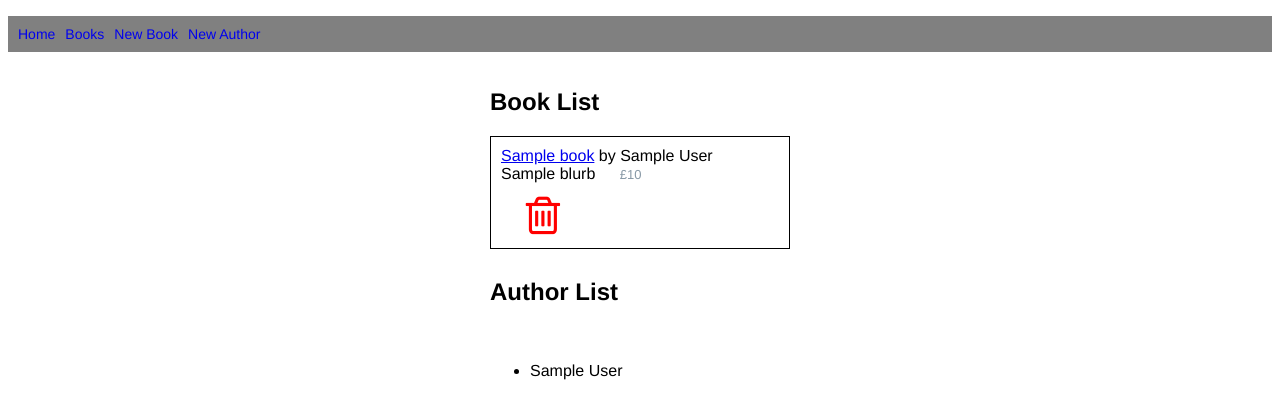
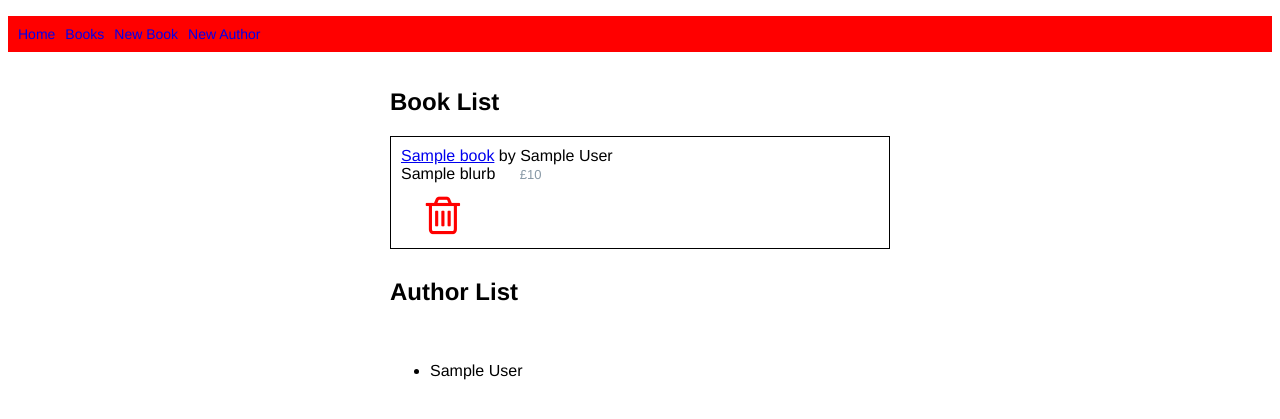
Before and after one commit to kevinmuldoon-github/week4-day-3-one-to-many-lab, a Flask app: page /books in a window 1280 px wide. Shown: the top 419 px of the page. Run offline with Flask 2, Linux system fonts and the light colour scheme; a database or web service that is not in the repository returns one stand-in record (values such as "Sample title"); some libraries are stand-ins or nearby versions.

Commit message:
Tweaked Styling a little

```diff
--- a/static/style.css
+++ b/static/style.css
@@ -4,7 +4,7 @@ body{
 
 .book {
     border: 1px solid black;
-    width: 300px;
+    width: 500px;
     min-height: 68px;
     padding: 10px;
     display: flex;
@@ -13,7 +13,7 @@ body{
 }
 
 .author {
-    width: 300px;
+    width: 500px;
     padding: 10px;
 }
 
@@ -33,7 +33,17 @@ body{
     margin-top: 10px;
     margin-left: 2px;
     font-size: 1.4em;
-    color: #aab8c2;
+    color: #3033f0;
+}
+
+button[type=submit] {
+    background-color: blue;
+    color: white;
+}
+
+button[type=submit]:hover {
+    background-color: darkblue;
+    color:yellow;
 }
 
 .buttons i {
@@ -61,13 +71,17 @@ input, select, button {
 .menu {
     display: flex;
     padding: 10px;
-    background-color: grey;
+    background-color: red;
     color: white;
 }
 
 .menu li a{
 text-decoration: none;
 }
+
+.menu li a:hover{
+    color: yellow;
+    }
 
 .menu li a:visited{
 color: white;
@@ -83,6 +97,6 @@ color: white;
 .container{
     display: flex;
     flex-wrap: wrap;
-    width: 300px;
+    width: 500px;
     margin: 0 auto;
 }
```
